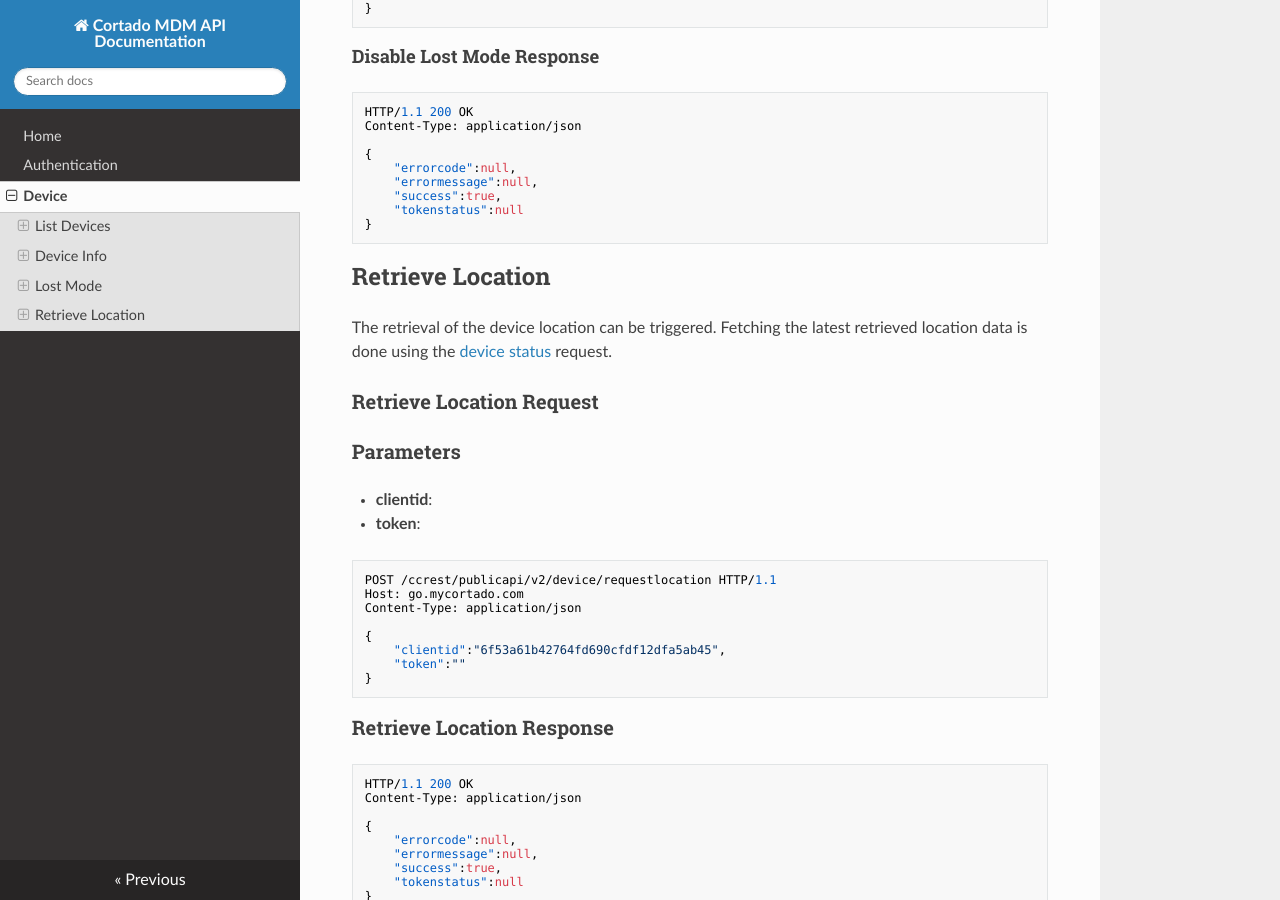
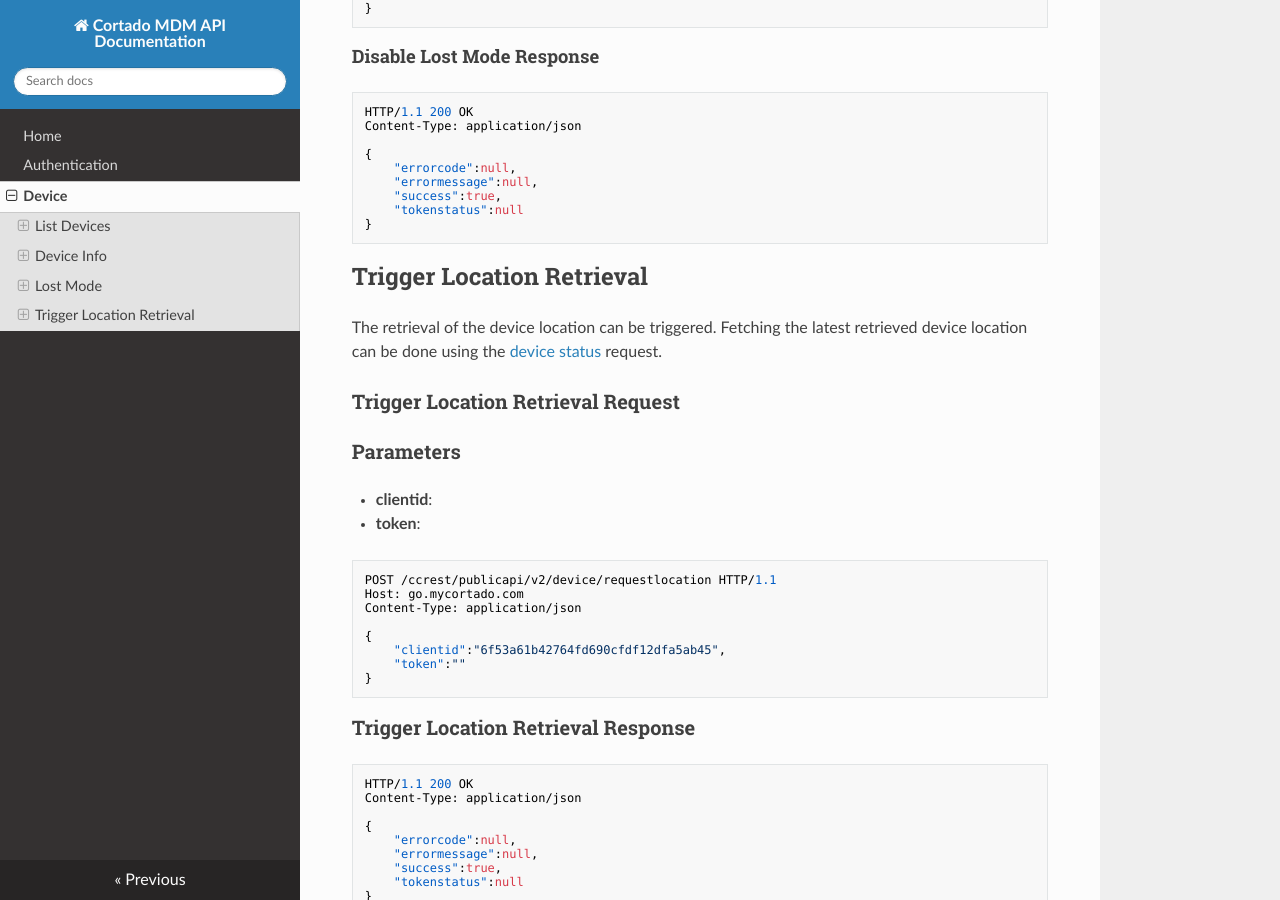
Before and after one commit to cortado-mobile-solutions/apidoc-mdm, an MkDocs documentation site: the page built from docs/device.md, in a window 1280 px wide and 900 px high, scrolled down 3898 px. Built offline with MkDocs 1.6.1, drawn with Linux system fonts in a browser that asks for light colours; nearby versions of some CDN libraries.

Commit message:
device update

````diff
--- a/docs/device.md
+++ b/docs/device.md
@@ -226,10 +226,10 @@ Content-Type: application/json
 }
 ```
 
-## Retrieve Location
-The retrieval of the device location can be triggered. Fetching the latest retrieved location data is done using the [device status](#device-info) request.
+## Trigger Location Retrieval
+The retrieval of the device location can be triggered. Fetching the latest retrieved device location can be done using the [device status](#device-info) request.
 
-### Retrieve Location Request
+### Trigger Location Retrieval Request
 
 ### Parameters
 * **clientid**:
@@ -246,7 +246,7 @@ Content-Type: application/json
 }
 ```
 
-### Retrieve Location Response
+### Trigger Location Retrieval Response
 
 ```json
 HTTP/1.1 200 OK
````
